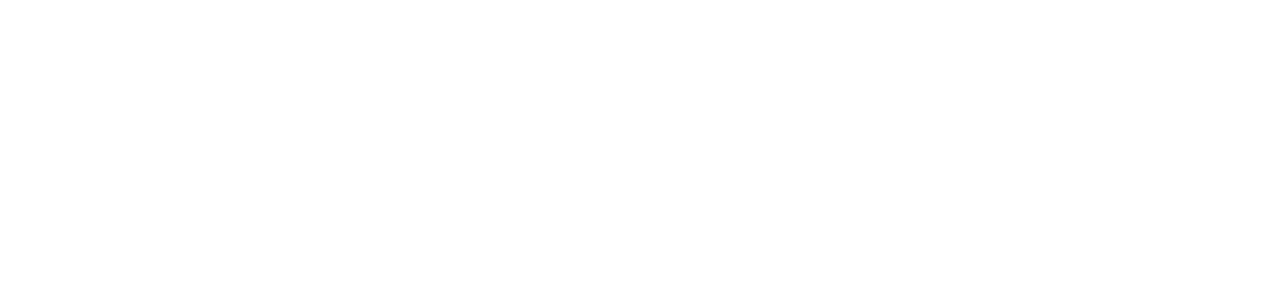
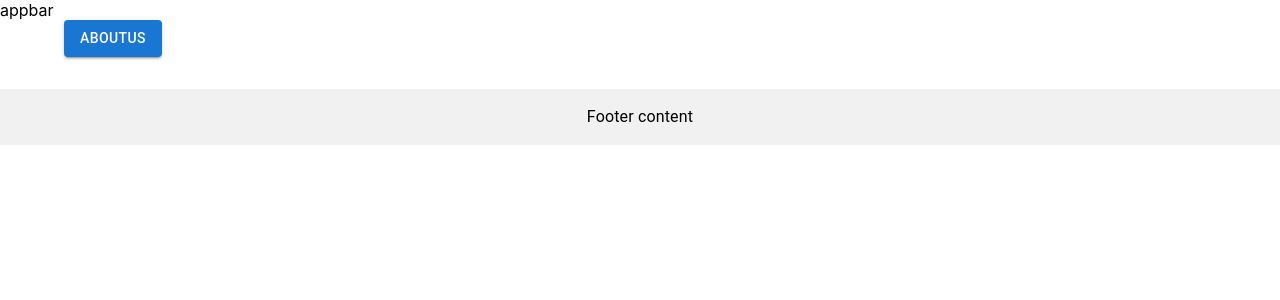
Before and after one commit to xg75Michael/xg75michael.github.io, a React (Vite) app: page /about-us in a window 1280 px wide. Before the commit this address had no page. Shown: the top 300 px of the page. Built offline with nearby package versions, Linux system fonts and the light colour scheme.

Commit message:
init file structure & config settings

```diff
--- a/src/App.jsx
+++ b/src/App.jsx
@@ -1,9 +1,8 @@
-import Button from '@mui/material/Button';
+import { useRoutes } from 'react-router-dom';
 import routes from '@/router';
-import { useRoutes } from 'react-router-dom';
 import { Suspense } from 'react';
 
-import './App.css';
+import '@/App.css';
 
 function App() {
   const element = useRoutes(routes);
--- /dev/null
+++ b/src/components/CustomAppBar/index.jsx
@@ -0,0 +1,8 @@
+import React from 'react';
+import { Outlet, Link } from 'react-router-dom';
+
+const CustomAppBar = () => {
+  return <div>appbar</div>;
+};
+
+export default CustomAppBar;
--- /dev/null
+++ b/src/components/CustomLayout/index.jsx
@@ -0,0 +1,20 @@
+import React from 'react';
+import { Outlet, Link } from 'react-router-dom';
+import { AppBar, Toolbar, Typography, Button, Container } from '@mui/material';
+import CustomAppBar from '@/components/CustomAppBar';
+
+const CustomLayout = () => {
+  return (
+    <div>
+      <CustomAppBar></CustomAppBar>
+      <Container>
+        <Outlet />
+      </Container>
+      <footer style={{ textAlign: 'center', padding: '1rem', marginTop: '2rem', background: '#f1f1f1' }}>
+        <Typography variant='body1'>Footer content</Typography>
+      </footer>
+    </div>
+  );
+};
+
+export default CustomLayout;
--- a/src/index.jsx
+++ b/src/index.jsx
@@ -1,7 +1,7 @@
 import React from 'react';
 import ReactDOM from 'react-dom/client';
-import './index.scss';
-import App from './App';
+import '@/index.scss';
+import App from '@/App';
 import reportWebVitals from './reportWebVitals';
 import { BrowserRouter } from 'react-router-dom';
 
--- /dev/null
+++ b/src/pages/AboutUs/index.jsx
@@ -0,0 +1,10 @@
+import { Button } from '@mui/material';
+
+const AboutUs = () => {
+  return (
+    <Button variant='contained' color='primary'>
+      AboutUs
+    </Button>
+  );
+};
+export default AboutUs;
--- a/src/pages/HomePage/index.jsx
+++ b/src/pages/Contact/index.jsx
@@ -1,10 +1,10 @@
 import { Button } from '@mui/material';
 
-const HomePage = () => {
+const Contact = () => {
   return (
     <Button variant='contained' color='primary'>
-      Home
+      Contact
     </Button>
   );
 };
-export default HomePage;
+export default Contact;
--- /dev/null
+++ b/src/pages/Home/index.jsx
@@ -0,0 +1,10 @@
+import { Button } from '@mui/material';
+
+const Home = () => {
+  return (
+    <Button variant='contained' color='primary'>
+      Home
+    </Button>
+  );
+};
+export default Home;
--- /dev/null
+++ b/src/pages/Services/index.jsx
@@ -0,0 +1,10 @@
+import { Button } from '@mui/material';
+
+const Services = () => {
+  return (
+    <Button variant='contained' color='primary'>
+      Services
+    </Button>
+  );
+};
+export default Services;
--- a/src/router/index.js
+++ b/src/router/index.js
@@ -1,9 +1,33 @@
-import HomePage from '@/pages/HomePage';
+import Home from '@/pages/Home';
+import CustomLayout from '@/components/CustomLayout';
+import Services from '@/pages/Services';
+import AboutUs from '@/pages/AboutUs';
+import Contact from '@/pages/Contact';
+
+import { Component } from 'react';
 
 const routes = [
   {
     path: '/',
-    Component: HomePage,
+    Component: CustomLayout,
+    children: [
+      {
+        index: true,
+        Component: Home,
+      },
+      {
+        path: 'services',
+        Component: Services,
+      },
+      {
+        path: 'about-us',
+        Component: AboutUs,
+      },
+      {
+        path: 'contact',
+        Component: Contact,
+      },
+    ],
   },
 ];
 
```
